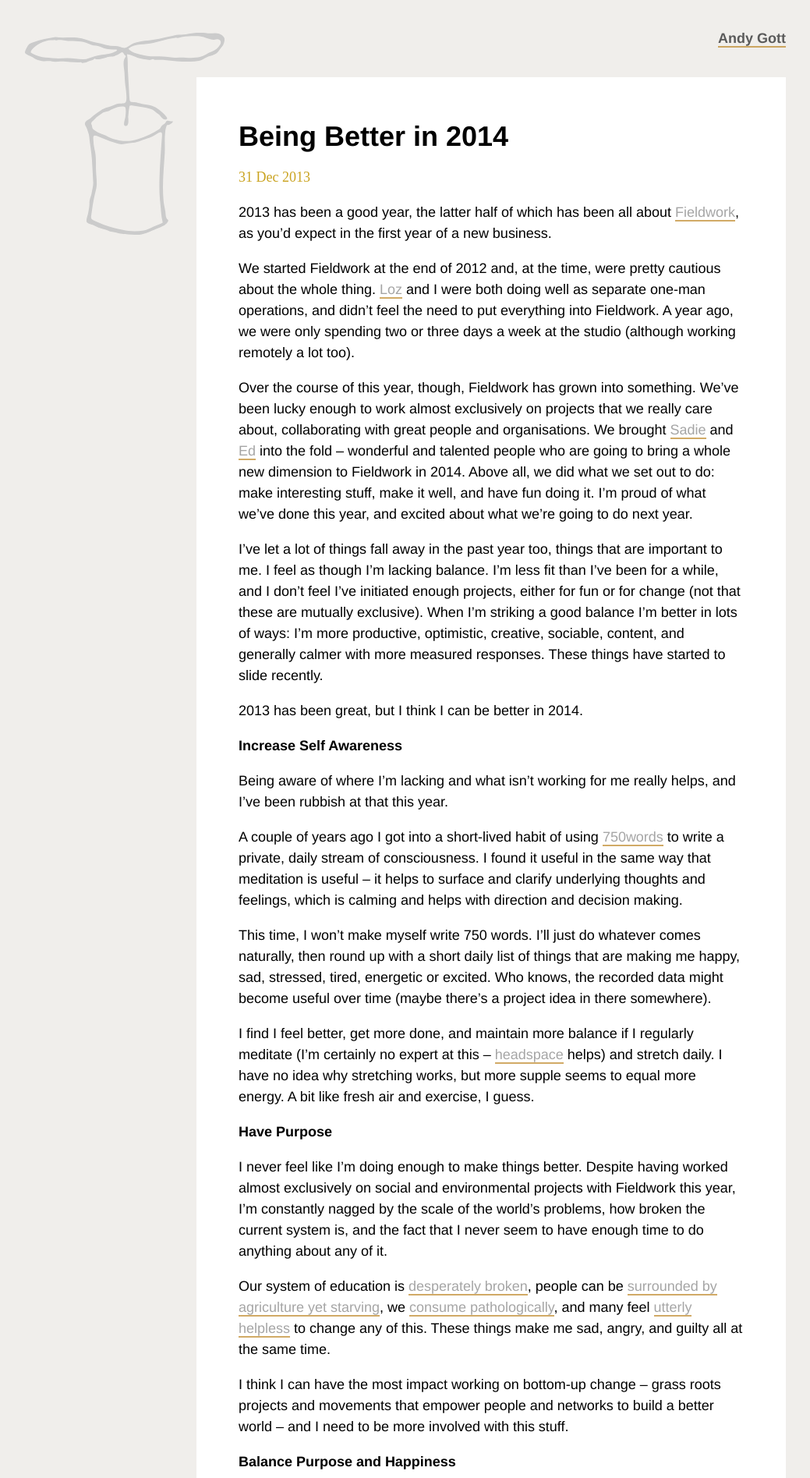
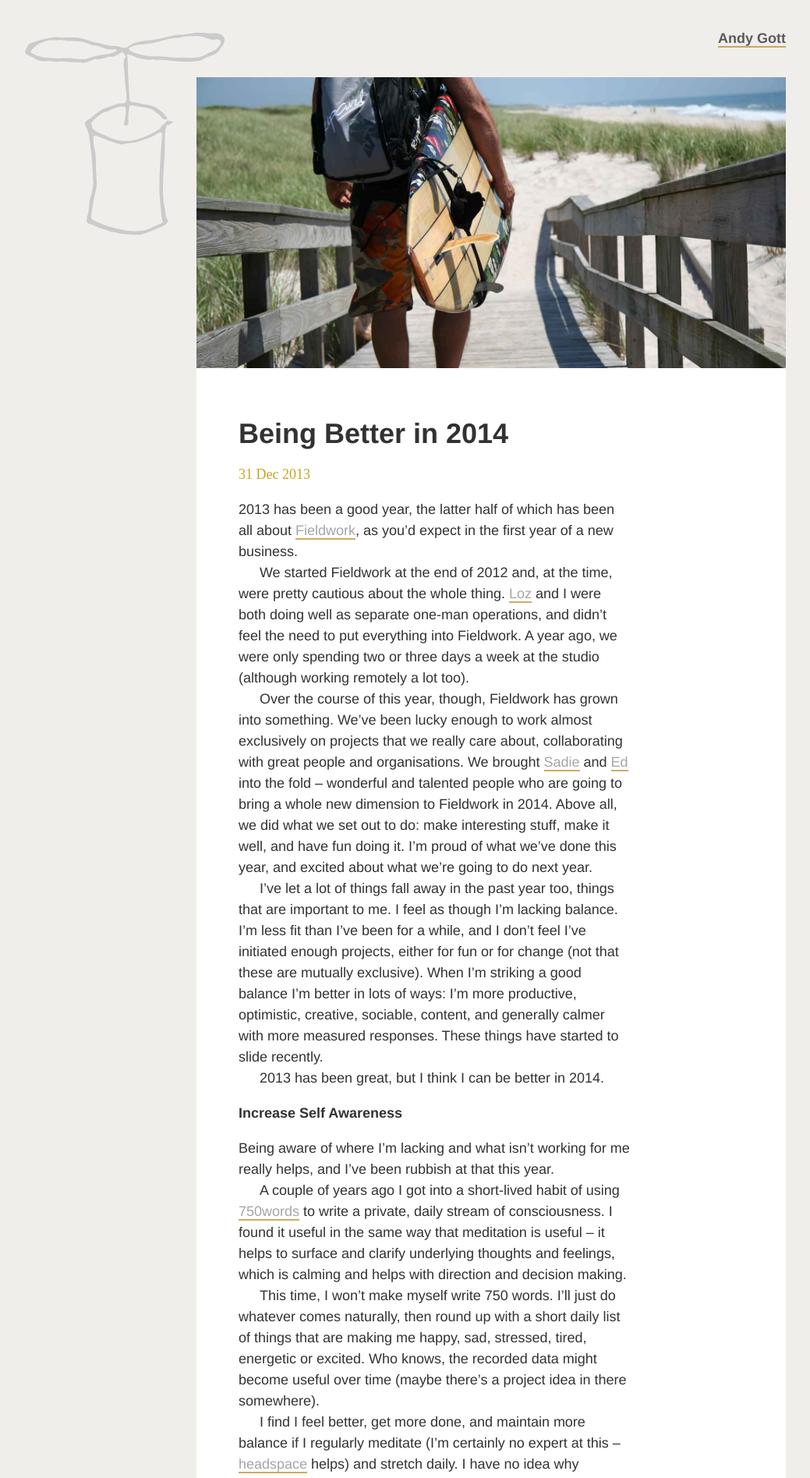
Before and after one commit to andygott/andygott.github.io, a Jekyll site: the page built from _posts/2013-12-31-being-better-in-2014.markdown, in a window 1280 px wide. Shown: the top 1895 px of the page at 78% size, without its empty margins (10-1049 px from the left). Built offline with Jekyll 4.4.1, drawn with Linux system fonts in a browser that asks for light colours; Markdown is read by kramdown in place of the engine named in the settings; some of the changed text lies outside the part shown.

Commit message:
Improved reading experience. Added images. Added post footers. Added draft post.

```diff
--- a/_layouts/default.html
+++ b/_layouts/default.html
@@ -31,7 +31,7 @@
 
           <div class="footer">
             <h3>Meanwhile…</h3>
-            <p>What’s that? Oh, you weren’t looking for semi-coherent ramblings? You could try these places instead:</p>
+            <p>What’s that? Oh, you <em>weren’t</em> looking for semi-coherent ramblings? You could try these places instead:</p>
             <ul class="external-links">
               <li><a href="http://madebyfieldwork.com">Fieldwork</a></li>
               <li><a href="http://twitter.com/_andygott">The Twitters</a></li>
--- a/_layouts/post.html
+++ b/_layouts/post.html
@@ -1,9 +1,20 @@
 ---
 layout: default
 ---
+{% if page.image %}
+    <figure class="post-image">
+        <img src="/images/posts/{{ page.image }}" alt="{{ page.image_alt }}" />
+    </figure>
+{% endif %}
 <h2>{{ page.title }}</h2>
 <p class="meta">{{ page.date | date_to_string }}</p>
 
 <div class="post">
 {{ content }}
 </div>
+
+{% if page.footer %}
+    <footer class="post-footer">
+        {{ page.footer | markdownify }}
+    </footer>
+{% endif %}
--- a/_posts/2013-12-31-being-better-in-2014.markdown
+++ b/_posts/2013-12-31-being-better-in-2014.markdown
@@ -2,6 +2,9 @@
 layout: post
 title:  "Being Better in 2014"
 date:   2013-12-31 00:01:08
+image:  surf.jpg
+image_alt: "Walking over a wooden bridge to the beach with a surfboard"
+footer: "The image above is a crop of, “[Surfboard guy](http://www.flickr.com/photos/dphiffer/193681727/),” which is copyright (c) 2006 [Dan Phiffer](http://www.flickr.com/photos/dphiffer/) and made available under a [CC Attribution 2.0 Generic license](http://creativecommons.org/licenses/by/2.0/)"
 ---
 
 2013 has been a good year, the latter half of which has been all about [Fieldwork](http://madebyfieldwork.com), as you’d expect in the first year of a new business.
--- a/css/main.css
+++ b/css/main.css
@@ -13,6 +13,7 @@
 html, body { height: 100%; }
 
 body {
+  color: rgb(50,50,50);
   background: rgb(240,238,235);
   font: 14px "ff-meta-web-pro", Helvetica, Arial, sans-serif;
   font-weight: 400;
@@ -27,6 +28,9 @@ h1, h2, h3, h4, h5, h6 {
 
 h1 { margin-bottom: 1em; }
 p { margin: 1em 0; }
+em {
+  font-style: italic;
+}
 
 a {
   color: rgb(165,165,165);
@@ -117,7 +121,6 @@ h3, h4, h5, h6 {
 
 .meta {
   font-family: "ff-meta-serif-web-pro", serif;
-  color: #aaa;
   color: rgb(202,163,32);
 }
 
@@ -167,6 +170,33 @@ h3, h4, h5, h6 {
 
 /* standard */
 
+.post {
+  max-width: 28em;
+}
+
+.post-image {
+  margin: -3em -9.5238% 3em;
+}
+.post-image img {
+  max-width: 100%;
+}
+
+.post h2,
+.post h3,
+.post h4,
+.post h5,
+.post h6 {
+  margin: 1em 0;
+}
+.post p {
+  text-indent: 1.5em;
+  margin: 0;
+}
+.post p:first-child,
+.post *:not(p) + p {
+  text-indent: 0;
+}
+
 .post pre {
   border: 1px solid #ddd;
   background-color: #eef;
@@ -198,9 +228,34 @@ h3, h4, h5, h6 {
   background-color: #333;
 }
 
+.post-footer {
+  font-family: "ff-meta-serif-web-pro", serif;
+  /*color: rgb(172,163,132);*/
+  color: rgb(202,163,32);
+  border-top: 1px solid rgb(222,218,216);
+  padding-top: 1em;
+  margin-top: 2em;
+  max-width: 28em;
+}
+.post-footer > *:first-child {
+  margin-top: 0;
+}
+
 
 @media all and (min-width: 31em) {
 
+  .site {
+    font-size: 1.1428em;
+  }
+
+  .post-footer {
+    font-size: 0.8em;
+    max-width: 35em;
+  }
+
+  .footer > * {
+    font-size: 0.8em;
+  }
   .external-links li {
     float: left;
   }
@@ -221,24 +276,27 @@ h3, h4, h5, h6 {
 
 @media all and (min-width: 35em) {
 
-  .site {
-    font-size: 1.1428em;
-  }
   .content {
     padding-left: 3em;
     padding-right: 3em;
   }
-  .footer > * {
-    font-size: 0.8em;
+
+  .post-image {
+    margin: -3em -3em 3em;
   }
 
 }
 
-@media all and (min-width: 51em) {
+@media all and (min-width: 40em) {
 
   .site {
     font-size: 1.2857em;
   }
+
+/*  .post p {
+    text-indent: 0;
+    margin: 1em 0;
+  }*/
 
 }
 
```
Also changed, not shown: _drafts/2014-01-07-painting-by-numbers.md (added, +30 -0 lines), _drafts/_yyyy-mm-dd-template.md (added, +7 -0 lines), images/posts/numbers.jpg (added), images/posts/surf.jpg (added).
